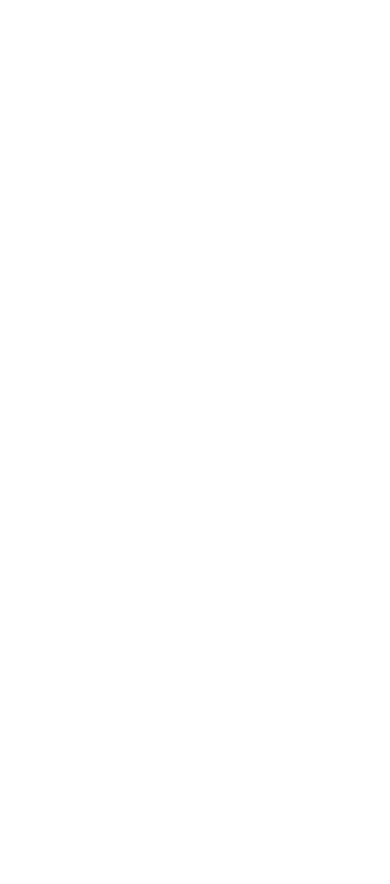
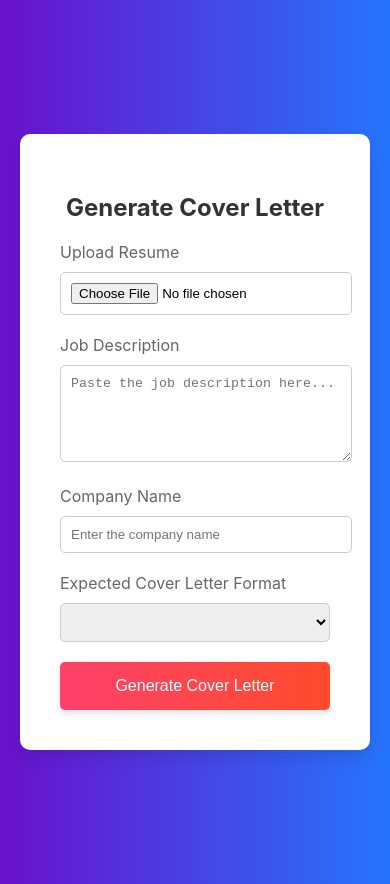
Before and after one commit to kabirshhaikh/cover-letter-frontend, a React (Create React App) app in the folder frontend-cover-letter/: page /generate-cover-letter in a window 390 px wide. Before the commit this address had no page. Before the commit the page ends 844 px from the top, so only its background shows below. Built offline with nearby package versions, Linux system fonts and the light colour scheme.

Commit message:
Kabir - Made dashboard changes, added css and made things responsive. Added the cover letter generation functionality

```diff
--- a/frontend-cover-letter/src/App.js
+++ b/frontend-cover-letter/src/App.js
@@ -4,6 +4,7 @@
 import Login from "./Components/Login";
 import Register from "./Components/Register";
 import Dashboard from "./Components/Dashboard";
+import GenerateCoverLetter from "./Components/GenerateCoverLetter";
 
 const App = () => {
   return (
@@ -12,6 +13,7 @@
       <Route path="/login" element={<Login />} />
       <Route path="/register" element={<Register />} />
       <Route path="/dashboard" element={<Dashboard />} />
+      <Route path="/generate-cover-letter" element={<GenerateCoverLetter />} />
     </Routes>
   );
 };
--- a/frontend-cover-letter/src/Components/Dashboard.js
+++ b/frontend-cover-letter/src/Components/Dashboard.js
@@ -1,14 +1,66 @@
-import React, { useState } from "react";
+import React, { useEffect, useState } from "react";
 import { FullPage, Slide } from "react-full-page";
 import { useNavigate } from "react-router-dom";
 
 const Dashboard = () => {
   const navigate = useNavigate();
   const [isDropdownOpen, setIsDropdownOpen] = useState(false);
+  const [user, setUserData] = useState(null);
 
   const toggleDropdown = () => {
     setIsDropdownOpen(!isDropdownOpen);
   };
+
+  const logout = async () => {
+    try {
+      const response = await fetch("http://localhost:8080/api/users/logout", {
+        method: "POST",
+        credentials: "include",
+        headers: {
+          "Content-Type": "application/json",
+        },
+      });
+
+      if (response.ok) {
+        localStorage.clear();
+        alert("Successfully logged out");
+        navigate("/login");
+      } else {
+        const errorData = await response.json();
+        console.log("Error data:", errorData);
+      }
+    } catch (error) {
+      console.log("Error with logout:", error);
+    }
+  };
+
+  useEffect(() => {
+    const fetchUserDetails = async () => {
+      try {
+        const response = await fetch(
+          "http://localhost:8080/api/users/user-details",
+          {
+            method: "GET",
+            credentials: "include",
+            headers: {
+              "Content-Type": "application/json",
+            },
+          }
+        );
+
+        if (response.ok) {
+          const data = await response.json();
+          setUserData(data);
+        } else {
+          const errorData = await response.json();
+          console.log("error", errorData);
+        }
+      } catch (error) {
+        console.log("Error while fetching the user data:", error);
+      }
+    };
+    fetchUserDetails();
+  }, []);
 
   return (
     <FullPage scrollMode="full-page" duration={1000}>
@@ -87,7 +139,7 @@
                     textAlign: "left",
                     cursor: "pointer",
                   }}
-                  onClick={() => navigate("/logout")}
+                  onClick={logout}
                 >
                   Logout
                 </button>
@@ -101,7 +153,7 @@
               marginBottom: "1rem",
             }}
           >
-            Welcome Back!
+            Welcome Back {user ? user.firstName : "null"}
           </h1>
           <p
             style={{
--- /dev/null
+++ b/frontend-cover-letter/src/Components/GenerateCoverLetter.js
@@ -0,0 +1,228 @@
+import React, { useState } from "react";
+import { Form } from "react-router-dom";
+
+const GenerateCoverLetter = () => {
+  const [resume, setResume] = useState(null);
+  const [jobDescription, setJobDescription] = useState("");
+  const [coverLetterFormat, setCoverLetterFormat] = useState("");
+  const [companyName, setCompanyName] = useState("");
+
+  const handleResumeChange = (e) => {
+    setResume(e.target.files[0]);
+  };
+
+  const handleCompanyNameChange = (e) => {
+    setCompanyName(e.target.value);
+  };
+
+  const handleJobDescriptionChange = (e) => {
+    setJobDescription(e.target.value);
+  };
+
+  const handleFormatChange = (e) => {
+    setCoverLetterFormat(e.target.value);
+  };
+
+  const handleSubmit = async (e) => {
+    e.preventDefault();
+    if (!resume || !jobDescription || !coverLetterFormat) {
+      alert("Please fill all the fields and upload a resume.");
+      return;
+    }
+
+    const formData = new FormData();
+    formData.append("resume", resume);
+    formData.append("jobDescription", jobDescription);
+    formData.append("coverLetterFormat", coverLetterFormat);
+    formData.append("companyName", companyName);
+
+    try {
+      const response = await fetch(
+        "http://localhost:8080/api/cover-letter/generate",
+        {
+          method: "POST",
+          credentials: "include",
+          body: formData,
+        }
+      );
+
+      if (response.ok) {
+        const blob = await response.blob();
+
+        const url = window.URL.createObjectURL(blob);
+
+        const a = document.createElement("a");
+        a.href = url;
+        a.download = `cover-letter.${coverLetterFormat}`;
+        document.body.appendChild(a);
+        a.click();
+
+        window.URL.revokeObjectURL(url);
+        a.remove();
+      } else {
+        const errorMessage = await response.text();
+        console.error("Error:", errorMessage);
+        alert("Error generating cover letter: " + errorMessage);
+      }
+    } catch (error) {
+      console.error("Error while submitting the cover letter info:", error);
+      alert("An unexpected error occurred. Please try again.");
+    }
+  };
+
+  return (
+    <div
+      style={{
+        display: "flex",
+        justifyContent: "center",
+        alignItems: "center",
+        minHeight: "100vh",
+        background: "linear-gradient(to right, #6a11cb, #2575fc)",
+        padding: "20px",
+      }}
+    >
+      <div
+        style={{
+          background: "#fff",
+          padding: "40px",
+          borderRadius: "10px",
+          boxShadow: "0px 8px 15px rgba(0, 0, 0, 0.1)",
+          width: "100%",
+          maxWidth: "500px",
+        }}
+      >
+        <h2
+          style={{ marginBottom: "20px", color: "#333", textAlign: "center" }}
+        >
+          Generate Cover Letter
+        </h2>
+        <form onSubmit={handleSubmit}>
+          {/* Upload Resume */}
+          <div style={{ marginBottom: "20px" }}>
+            <label
+              htmlFor="resume"
+              style={{ display: "block", marginBottom: "10px", color: "#666" }}
+            >
+              Upload Resume
+            </label>
+            <input
+              type="file"
+              id="resume"
+              accept=".pdf,.doc,.docx"
+              onChange={handleResumeChange}
+              style={{
+                width: "100%",
+                padding: "10px",
+                border: "1px solid #ccc",
+                borderRadius: "5px",
+              }}
+            />
+          </div>
+
+          {/* Job Description */}
+          <div style={{ marginBottom: "20px" }}>
+            <label
+              htmlFor="jobDescription"
+              style={{ display: "block", marginBottom: "10px", color: "#666" }}
+            >
+              Job Description
+            </label>
+            <textarea
+              id="jobDescription"
+              rows="5"
+              value={jobDescription}
+              onChange={handleJobDescriptionChange}
+              placeholder="Paste the job description here..."
+              style={{
+                width: "100%",
+                padding: "10px",
+                border: "1px solid #ccc",
+                borderRadius: "5px",
+              }}
+              required
+            ></textarea>
+          </div>
+
+          {/* Company Name */}
+          <div style={{ marginBottom: "20px" }}>
+            <label
+              htmlFor="companyName"
+              style={{ display: "block", marginBottom: "10px", color: "#666" }}
+            >
+              Company Name
+            </label>
+            <input
+              type="text"
+              id="companyName"
+              value={companyName}
+              onChange={handleCompanyNameChange}
+              placeholder="Enter the company name"
+              style={{
+                width: "100%",
+                padding: "10px",
+                border: "1px solid #ccc",
+                borderRadius: "5px",
+              }}
+              required
+            />
+          </div>
+
+          {/* Cover Letter Format */}
+          <div style={{ marginBottom: "20px" }}>
+            <label
+              htmlFor="format"
+              style={{ display: "block", marginBottom: "10px", color: "#666" }}
+            >
+              Expected Cover Letter Format
+            </label>
+            <select
+              id="format"
+              value={coverLetterFormat}
+              onChange={handleFormatChange}
+              style={{
+                width: "100%",
+                padding: "10px",
+                border: "1px solid #ccc",
+                borderRadius: "5px",
+              }}
+              required
+            >
+              <option value="professional"></option>
+              <option value="pdf">pdf</option>
+              <option value="creative">word</option>
+            </select>
+          </div>
+
+          {/* Submit Button */}
+          <button
+            type="submit"
+            style={{
+              width: "100%",
+              padding: "15px",
+              background: "linear-gradient(to right, #ff416c, #ff4b2b)",
+              border: "none",
+              borderRadius: "5px",
+              color: "#fff",
+              fontSize: "1rem",
+              cursor: "pointer",
+              boxShadow: "0px 4px 6px rgba(0, 0, 0, 0.1)",
+              transition: "transform 0.3s ease, box-shadow 0.3s ease",
+            }}
+            onMouseEnter={(e) => {
+              e.target.style.transform = "scale(1.05)";
+              e.target.style.boxShadow = "0px 6px 10px rgba(0, 0, 0, 0.2)";
+            }}
+            onMouseLeave={(e) => {
+              e.target.style.transform = "scale(1)";
+              e.target.style.boxShadow = "0px 4px 6px rgba(0, 0, 0, 0.1)";
+            }}
+          >
+            Generate Cover Letter
+          </button>
+        </form>
+      </div>
+    </div>
+  );
+};
+
+export default GenerateCoverLetter;
--- a/frontend-cover-letter/src/Components/Login.js
+++ b/frontend-cover-letter/src/Components/Login.js
@@ -22,6 +22,7 @@
 
       const response = await fetch("http://localhost:8080/api/users/login", {
         method: "POST",
+        credentials: "include",
         headers: {
           "Content-Type": "application/json",
         },
```
Also changed, not shown: frontend-cover-letter/src/Components/Home.css (+17 -12 lines), frontend-cover-letter/src/Components/Home.js (+38 -15 lines).
